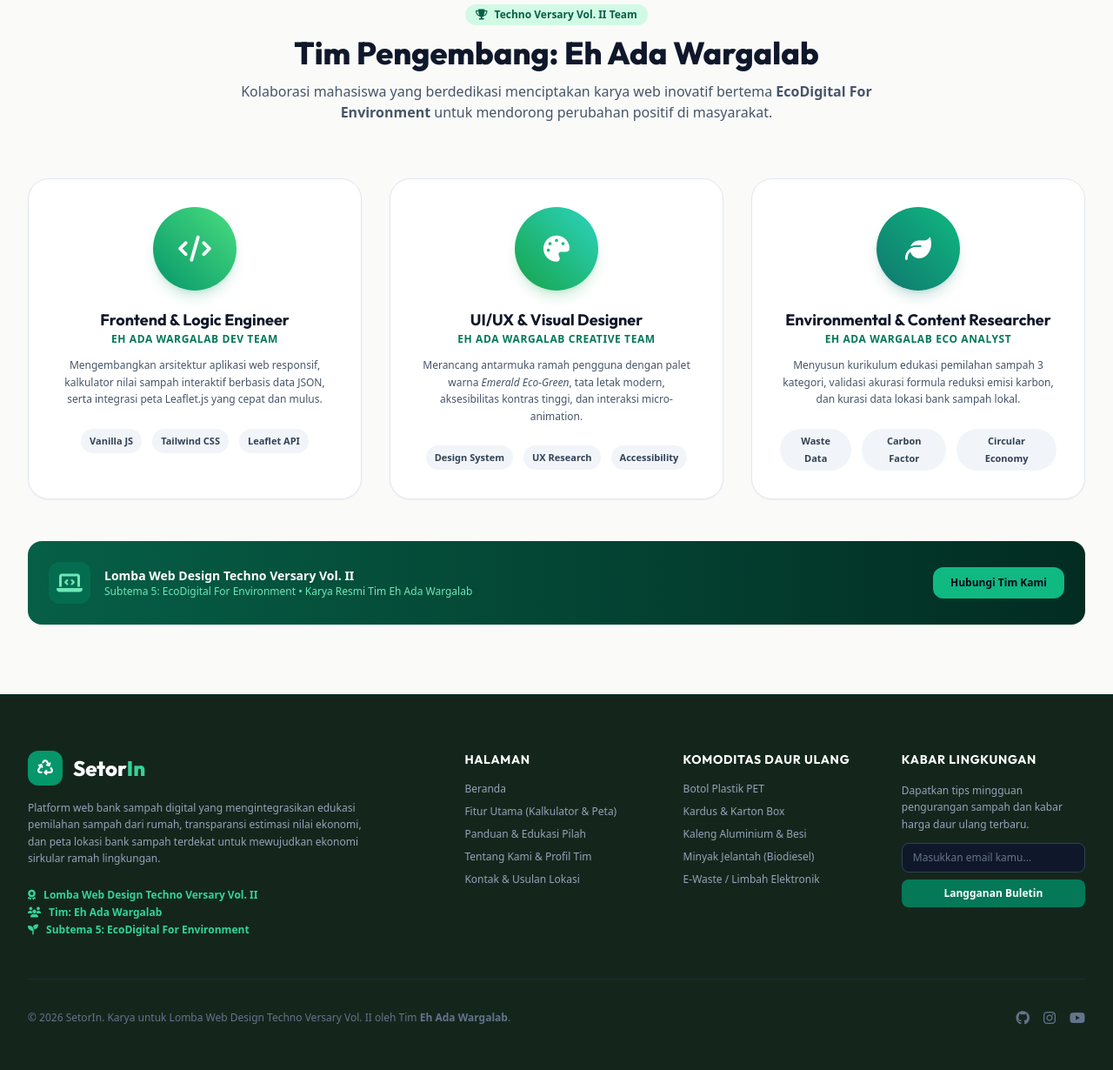
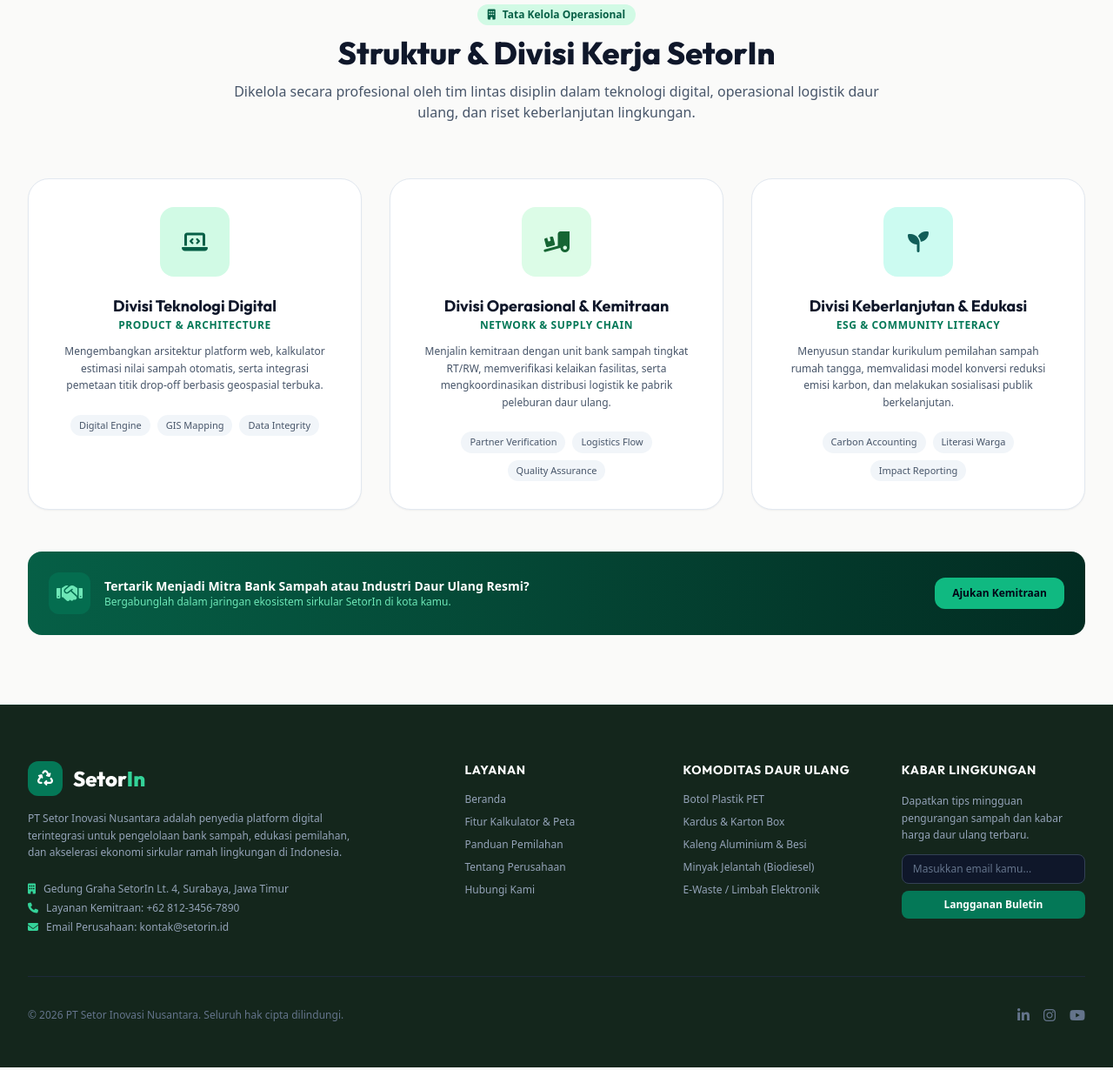
Before and after one commit to nanggalayudap/webdesign_EhAdaWargalab_technoversary_vol.II, a plain HTML site: page about.html in a window 1280 px wide. Shown: the part 1555-2785 px from the top of the page at 87% size. Drawn offline with nearby package versions, Linux system fonts and the light colour scheme.

Commit message:
feat: configure new features

```diff
--- a/about.html
+++ b/about.html
@@ -3,9 +3,9 @@
 <head>
   <meta charset="UTF-8">
   <meta name="viewport" content="width=device-width, initial-scale=1.0">
-  <title>Tentang Kami - SetorIn | Solusi Bank Sampah Digital</title>
-  <meta name="description" content="Pelajari visi, misi, dan latar belakang platform SetorIn serta profil tim pengembang Eh Ada Wargalab untuk Lomba Web Design Techno Versary Vol. II.">
-  <meta name="author" content="Eh Ada Wargalab - Techno Versary Vol. II">
+  <title>Tentang Kami - PT Setor Inovasi Nusantara (SetorIn)</title>
+  <meta name="description" content="Profil perusahaan PT Setor Inovasi Nusantara (SetorIn), penyedia ekosistem bank sampah digital dan percepatan ekonomi sirkular ramah lingkungan di Indonesia.">
+  <meta name="author" content="PT Setor Inovasi Nusantara">
   <meta name="theme-color" content="#15803D">
 
   <!-- Tailwind CSS CDN -->
@@ -54,7 +54,7 @@
           <div>
             <div class="flex items-center gap-2">
               <span class="text-2xl font-extrabold tracking-tight text-slate-900 font-heading">Setor<span class="text-emerald-700">In</span></span>
-              <span class="text-[10px] font-bold tracking-wider uppercase px-2 py-0.5 rounded-full bg-emerald-100 text-emerald-800 border border-emerald-200">EcoDigital</span>
+              <span class="text-[10px] font-bold tracking-wider uppercase px-2 py-0.5 rounded-full bg-emerald-100 text-emerald-800 border border-emerald-200">Indonesia</span>
             </div>
             <p class="text-xs text-slate-500 font-medium">Bank Sampah Digital</p>
           </div>
@@ -234,91 +234,91 @@
     </section>
 
     <!-- =========================================================================
-         PROFIL TIM PENGEMBANG: EH ADA WARGALAB
+         STRUKTUR ORGANISASI & PILAR DIVISI PERUSAHAAN
          ========================================================================= -->
     <section class="py-20 bg-[#FAFAF9] border-t border-slate-100">
       <div class="max-w-7xl mx-auto px-4 sm:px-6 lg:px-8">
 
         <div class="text-center max-w-3xl mx-auto mb-16 space-y-3">
           <div class="inline-flex items-center gap-2 px-3 py-1 rounded-full bg-emerald-100 text-emerald-800 text-xs font-semibold">
-            <i class="fa-solid fa-trophy"></i>
-            <span>Techno Versary Vol. II Team</span>
+            <i class="fa-solid fa-building"></i>
+            <span>Tata Kelola Operasional</span>
           </div>
-          <h2 class="text-3xl sm:text-4xl font-extrabold text-slate-900 font-heading">Tim Pengembang: Eh Ada Wargalab</h2>
+          <h2 class="text-3xl sm:text-4xl font-extrabold text-slate-900 font-heading">Struktur & Divisi Kerja SetorIn</h2>
           <p class="text-sm sm:text-base text-slate-600">
-            Kolaborasi mahasiswa yang berdedikasi menciptakan karya web inovatif bertema <strong>EcoDigital For Environment</strong> untuk mendorong perubahan positif di masyarakat.
+            Dikelola secara profesional oleh tim lintas disiplin dalam teknologi digital, operasional logistik daur ulang, dan riset keberlanjutan lingkungan.
           </p>
         </div>
 
-        <!-- Team Member Cards -->
+        <!-- Division Cards -->
         <div class="grid grid-cols-1 md:grid-cols-3 gap-8">
 
-          <!-- Member 1 -->
+          <!-- Divisi 1 -->
           <div class="p-8 rounded-3xl bg-white border border-slate-200 shadow-sm text-center card-hover">
-            <div class="w-24 h-24 rounded-full bg-gradient-to-tr from-emerald-600 to-green-400 text-white flex items-center justify-center text-3xl font-extrabold mx-auto mb-5 shadow-lg shadow-emerald-600/20">
-              <i class="fa-solid fa-code"></i>
+            <div class="w-20 h-20 rounded-2xl bg-emerald-100 text-emerald-800 flex items-center justify-center text-2xl font-extrabold mx-auto mb-5">
+              <i class="fa-solid fa-laptop-code"></i>
             </div>
-            <h3 class="text-lg font-bold text-slate-900 font-heading">Frontend & Logic Engineer</h3>
-            <p class="text-xs font-semibold text-emerald-700 uppercase tracking-wider mb-3">Eh Ada Wargalab Dev Team</p>
+            <h3 class="text-lg font-bold text-slate-900 font-heading">Divisi Teknologi Digital</h3>
+            <p class="text-xs font-semibold text-emerald-700 uppercase tracking-wider mb-3">Product & Architecture</p>
             <p class="text-xs text-slate-600 leading-relaxed mb-6">
-              Mengembangkan arsitektur aplikasi web responsif, kalkulator nilai sampah interaktif berbasis data JSON, serta integrasi peta Leaflet.js yang cepat dan mulus.
+              Mengembangkan arsitektur platform web, kalkulator estimasi nilai sampah otomatis, serta integrasi pemetaan titik drop-off berbasis geospasial terbuka.
             </p>
-            <div class="flex justify-center gap-3 text-slate-400 text-sm">
-              <span class="px-2.5 py-1 rounded-full bg-slate-100 text-slate-700 text-[11px] font-semibold">Vanilla JS</span>
-              <span class="px-2.5 py-1 rounded-full bg-slate-100 text-slate-700 text-[11px] font-semibold">Tailwind CSS</span>
-              <span class="px-2.5 py-1 rounded-full bg-slate-100 text-slate-700 text-[11px] font-semibold">Leaflet API</span>
+            <div class="flex flex-wrap justify-center gap-2 text-slate-600">
+              <span class="px-2.5 py-1 rounded-full bg-slate-100 text-[11px] font-medium">Digital Engine</span>
+              <span class="px-2.5 py-1 rounded-full bg-slate-100 text-[11px] font-medium">GIS Mapping</span>
+              <span class="px-2.5 py-1 rounded-full bg-slate-100 text-[11px] font-medium">Data Integrity</span>
             </div>
           </div>
 
-          <!-- Member 2 -->
+          <!-- Divisi 2 -->
           <div class="p-8 rounded-3xl bg-white border border-slate-200 shadow-sm text-center card-hover">
-            <div class="w-24 h-24 rounded-full bg-gradient-to-tr from-green-600 to-teal-400 text-white flex items-center justify-center text-3xl font-extrabold mx-auto mb-5 shadow-lg shadow-green-600/20">
-              <i class="fa-solid fa-palette"></i>
+            <div class="w-20 h-20 rounded-2xl bg-green-100 text-green-800 flex items-center justify-center text-2xl font-extrabold mx-auto mb-5">
+              <i class="fa-solid fa-truck-ramp-box"></i>
             </div>
-            <h3 class="text-lg font-bold text-slate-900 font-heading">UI/UX & Visual Designer</h3>
-            <p class="text-xs font-semibold text-emerald-700 uppercase tracking-wider mb-3">Eh Ada Wargalab Creative Team</p>
+            <h3 class="text-lg font-bold text-slate-900 font-heading">Divisi Operasional & Kemitraan</h3>
+            <p class="text-xs font-semibold text-emerald-700 uppercase tracking-wider mb-3">Network & Supply Chain</p>
             <p class="text-xs text-slate-600 leading-relaxed mb-6">
-              Merancang antarmuka ramah pengguna dengan palet warna <em>Emerald Eco-Green</em>, tata letak modern, aksesibilitas kontras tinggi, dan interaksi micro-animation.
+              Menjalin kemitraan dengan unit bank sampah tingkat RT/RW, memverifikasi kelaikan fasilitas, serta mengkoordinasikan distribusi logistik ke pabrik peleburan daur ulang.
             </p>
-            <div class="flex justify-center gap-3 text-slate-400 text-sm">
-              <span class="px-2.5 py-1 rounded-full bg-slate-100 text-slate-700 text-[11px] font-semibold">Design System</span>
-              <span class="px-2.5 py-1 rounded-full bg-slate-100 text-slate-700 text-[11px] font-semibold">UX Research</span>
-              <span class="px-2.5 py-1 rounded-full bg-slate-100 text-slate-700 text-[11px] font-semibold">Accessibility</span>
+            <div class="flex flex-wrap justify-center gap-2 text-slate-600">
+              <span class="px-2.5 py-1 rounded-full bg-slate-100 text-[11px] font-medium">Partner Verification</span>
+              <span class="px-2.5 py-1 rounded-full bg-slate-100 text-[11px] font-medium">Logistics Flow</span>
+              <span class="px-2.5 py-1 rounded-full bg-slate-100 text-[11px] font-medium">Quality Assurance</span>
             </div>
           </div>
 
-          <!-- Member 3 -->
+          <!-- Divisi 3 -->
           <div class="p-8 rounded-3xl bg-white border border-slate-200 shadow-sm text-center card-hover">
-            <div class="w-24 h-24 rounded-full bg-gradient-to-tr from-teal-700 to-emerald-500 text-white flex items-center justify-center text-3xl font-extrabold mx-auto mb-5 shadow-lg shadow-teal-700/20">
-              <i class="fa-solid fa-leaf"></i>
+            <div class="w-20 h-20 rounded-2xl bg-teal-100 text-teal-800 flex items-center justify-center text-2xl font-extrabold mx-auto mb-5">
+              <i class="fa-solid fa-seedling"></i>
             </div>
-            <h3 class="text-lg font-bold text-slate-900 font-heading">Environmental & Content Researcher</h3>
-            <p class="text-xs font-semibold text-emerald-700 uppercase tracking-wider mb-3">Eh Ada Wargalab Eco Analyst</p>
+            <h3 class="text-lg font-bold text-slate-900 font-heading">Divisi Keberlanjutan & Edukasi</h3>
+            <p class="text-xs font-semibold text-emerald-700 uppercase tracking-wider mb-3">ESG & Community Literacy</p>
             <p class="text-xs text-slate-600 leading-relaxed mb-6">
-              Menyusun kurikulum edukasi pemilahan sampah 3 kategori, validasi akurasi formula reduksi emisi karbon, dan kurasi data lokasi bank sampah lokal.
+              Menyusun standar kurikulum pemilahan sampah rumah tangga, memvalidasi model konversi reduksi emisi karbon, dan melakukan sosialisasi publik berkelanjutan.
             </p>
-            <div class="flex justify-center gap-3 text-slate-400 text-sm">
-              <span class="px-2.5 py-1 rounded-full bg-slate-100 text-slate-700 text-[11px] font-semibold">Waste Data</span>
-              <span class="px-2.5 py-1 rounded-full bg-slate-100 text-slate-700 text-[11px] font-semibold">Carbon Factor</span>
-              <span class="px-2.5 py-1 rounded-full bg-slate-100 text-slate-700 text-[11px] font-semibold">Circular Economy</span>
+            <div class="flex flex-wrap justify-center gap-2 text-slate-600">
+              <span class="px-2.5 py-1 rounded-full bg-slate-100 text-[11px] font-medium">Carbon Accounting</span>
+              <span class="px-2.5 py-1 rounded-full bg-slate-100 text-[11px] font-medium">Literasi Warga</span>
+              <span class="px-2.5 py-1 rounded-full bg-slate-100 text-[11px] font-medium">Impact Reporting</span>
             </div>
           </div>
 
         </div>
 
-        <!-- Competition Badge Banner -->
+        <!-- Corporate Partnership Banner -->
         <div class="mt-12 p-6 rounded-2xl bg-gradient-to-r from-emerald-800 to-emerald-950 text-white flex flex-col sm:flex-row items-center justify-between gap-4">
           <div class="flex items-center gap-4">
             <div class="w-12 h-12 rounded-xl bg-emerald-700/60 flex items-center justify-center text-2xl text-emerald-300">
-              <i class="fa-solid fa-laptop-code"></i>
+              <i class="fa-solid fa-handshake"></i>
             </div>
             <div>
-              <p class="text-sm font-bold">Lomba Web Design Techno Versary Vol. II</p>
-              <p class="text-xs text-emerald-300">Subtema 5: EcoDigital For Environment • Karya Resmi Tim Eh Ada Wargalab</p>
+              <p class="text-sm font-bold">Tertarik Menjadi Mitra Bank Sampah atau Industri Daur Ulang Resmi?</p>
+              <p class="text-xs text-emerald-300">Bergabunglah dalam jaringan ekosistem sirkular SetorIn di kota kamu.</p>
             </div>
           </div>
-          <a href="contact.html" class="px-5 py-2.5 bg-emerald-500 hover:bg-emerald-400 text-slate-950 font-bold text-xs rounded-xl transition">
-            Hubungi Tim Kami
+          <a href="contact.html" class="px-5 py-2.5 bg-emerald-500 hover:bg-emerald-400 text-slate-950 font-bold text-xs rounded-xl transition whitespace-nowrap">
+            Ajukan Kemitraan
           </a>
         </div>
 
@@ -336,29 +336,29 @@
 
         <div class="lg:col-span-2 space-y-4">
           <a href="index.html" class="flex items-center gap-3">
-            <div class="w-10 h-10 rounded-xl bg-emerald-600 text-white flex items-center justify-center font-bold text-lg">
+            <div class="w-10 h-10 rounded-xl bg-emerald-700 text-white flex items-center justify-center font-bold text-lg">
               <i class="fa-solid fa-recycle"></i>
             </div>
             <span class="text-2xl font-extrabold text-white font-heading">Setor<span class="text-emerald-400">In</span></span>
           </a>
           <p class="text-xs text-slate-400 leading-relaxed max-w-sm">
-            Platform web bank sampah digital yang mengintegrasikan edukasi pemilahan sampah dari rumah, transparansi estimasi nilai ekonomi, dan peta lokasi bank sampah terdekat untuk mewujudkan ekonomi sirkular ramah lingkungan.
+            PT Setor Inovasi Nusantara adalah penyedia platform digital terintegrasi untuk pengelolaan bank sampah, edukasi pemilahan, dan akselerasi ekonomi sirkular ramah lingkungan di Indonesia.
           </p>
-          <div class="pt-2 text-xs text-emerald-400 font-semibold space-y-1">
-            <p><i class="fa-solid fa-award mr-1.5"></i> Lomba Web Design Techno Versary Vol. II</p>
-            <p><i class="fa-solid fa-users mr-1.5"></i> Tim: <strong>Eh Ada Wargalab</strong></p>
-            <p><i class="fa-solid fa-seedling mr-1.5"></i> Subtema 5: <strong>EcoDigital For Environment</strong></p>
+          <div class="pt-2 text-xs text-slate-400 space-y-1.5">
+            <p><i class="fa-solid fa-building mr-1.5 text-emerald-400"></i> Gedung Graha SetorIn Lt. 4, Surabaya, Jawa Timur</p>
+            <p><i class="fa-solid fa-phone mr-1.5 text-emerald-400"></i> Layanan Kemitraan: +62 812-3456-7890</p>
+            <p><i class="fa-solid fa-envelope mr-1.5 text-emerald-400"></i> Email Perusahaan: kontak@setorin.id</p>
           </div>
         </div>
 
         <div>
-          <h4 class="text-sm font-bold text-white uppercase tracking-wider mb-4 font-heading">Halaman</h4>
+          <h4 class="text-sm font-bold text-white uppercase tracking-wider mb-4 font-heading">Layanan</h4>
           <ul class="space-y-2.5 text-xs text-slate-400">
             <li><a href="index.html" class="hover:text-emerald-400 transition">Beranda</a></li>
-            <li><a href="fitur.html" class="hover:text-emerald-400 transition">Fitur Utama (Kalkulator & Peta)</a></li>
-            <li><a href="konten.html" class="hover:text-emerald-400 transition">Panduan & Edukasi Pilah</a></li>
-            <li><a href="about.html" class="hover:text-emerald-400 transition">Tentang Kami & Profil Tim</a></li>
-            <li><a href="contact.html" class="hover:text-emerald-400 transition">Kontak & Usulan Lokasi</a></li>
+            <li><a href="fitur.html" class="hover:text-emerald-400 transition">Fitur Kalkulator & Peta</a></li>
+            <li><a href="konten.html" class="hover:text-emerald-400 transition">Panduan Pemilahan</a></li>
+            <li><a href="about.html" class="hover:text-emerald-400 transition">Tentang Perusahaan</a></li>
+            <li><a href="contact.html" class="hover:text-emerald-400 transition">Hubungi Kami</a></li>
           </ul>
         </div>
 
@@ -389,9 +389,9 @@
       </div>
 
       <div class="pt-8 flex flex-col sm:flex-row items-center justify-between text-xs text-slate-500 gap-4">
-        <p>© 2026 SetorIn. Karya untuk Lomba Web Design Techno Versary Vol. II oleh Tim <strong>Eh Ada Wargalab</strong>.</p>
+        <p>© 2026 PT Setor Inovasi Nusantara. Seluruh hak cipta dilindungi.</p>
         <div class="flex items-center gap-4">
-          <a href="https://github.com" target="_blank" rel="noopener noreferrer" class="hover:text-emerald-400 transition" aria-label="GitHub Repository"><i class="fa-brands fa-github text-base"></i></a>
+          <a href="#" class="hover:text-emerald-400 transition" aria-label="LinkedIn"><i class="fa-brands fa-linkedin-in text-base"></i></a>
           <a href="#" class="hover:text-emerald-400 transition" aria-label="Instagram"><i class="fa-brands fa-instagram text-base"></i></a>
           <a href="#" class="hover:text-emerald-400 transition" aria-label="YouTube"><i class="fa-brands fa-youtube text-base"></i></a>
         </div>
--- a/css/style.css
+++ b/css/style.css
@@ -1,8 +1,6 @@
 /* ==========================================================================
-   SetorIn (Bank Sampah Digital) - Main Stylesheet
-   Lomba Web Design Techno Versary Vol. II
-   Tim: Eh Ada Wargalab
-   Tema: EcoDigital For Environment
+   SetorIn - Main Stylesheet
+   PT Setor Inovasi Nusantara
    ========================================================================== */
 
 @import url('https://fonts.googleapis.com/css2?family=Plus+Jakarta+Sans:wght@300;400;500;600;700;800&family=Outfit:wght@400;500;600;700;800&display=swap');
--- a/js/main.js
+++ b/js/main.js
@@ -1,7 +1,6 @@
 /**
- * SetorIn - Main JavaScript
- * Lomba Web Design Techno Versary Vol. II
- * Tim: Eh Ada Wargalab
+ * SetorIn - Main Script
+ * PT Setor Inovasi Nusantara
  */
 
 document.addEventListener('DOMContentLoaded', () => {
--- a/js/peta.js
+++ b/js/peta.js
@@ -1,7 +1,6 @@
 /**
- * SetorIn - Peta Interaktif Bank Sampah (Leaflet.js + OpenStreetMap)
- * Lomba Web Design Techno Versary Vol. II
- * Tim: Eh Ada Wargalab
+ * SetorIn - Peta Digital Lokasi Bank Sampah
+ * Jaringan Kemitraan Resmi SetorIn
  */
 
 const FALLBACK_LOKASI_BANK_SAMPAH = [
```
Also changed, not shown: contact.html (+21 -21 lines), fitur.html (+20 -20 lines), index.html (+33 -33 lines), js/kalkulator.js (+4 -5 lines), konten.html (+22 -22 lines), data/harga-sampah.json (line endings or trailing spaces), data/lokasi.json (line endings or trailing spaces).
